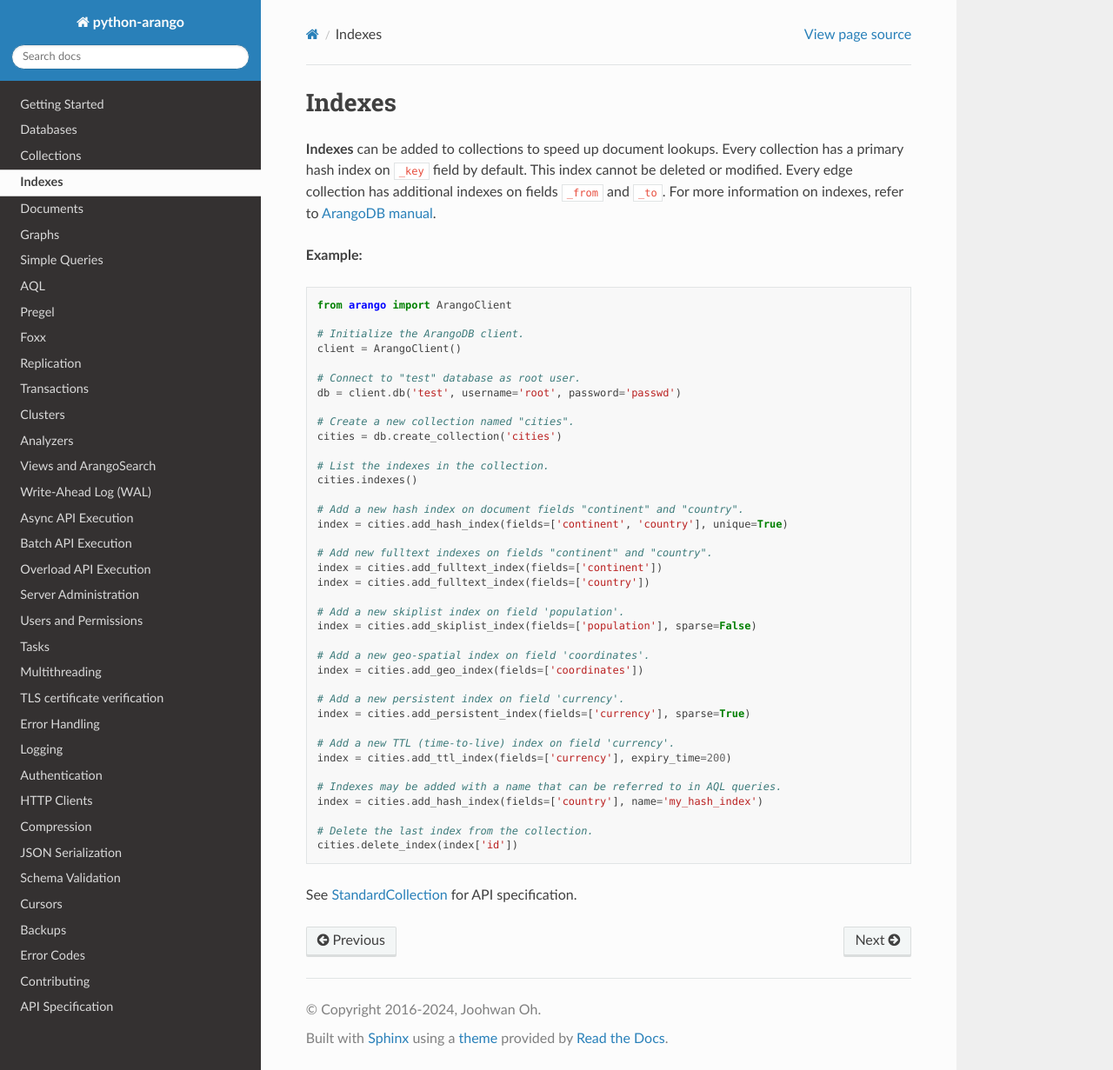
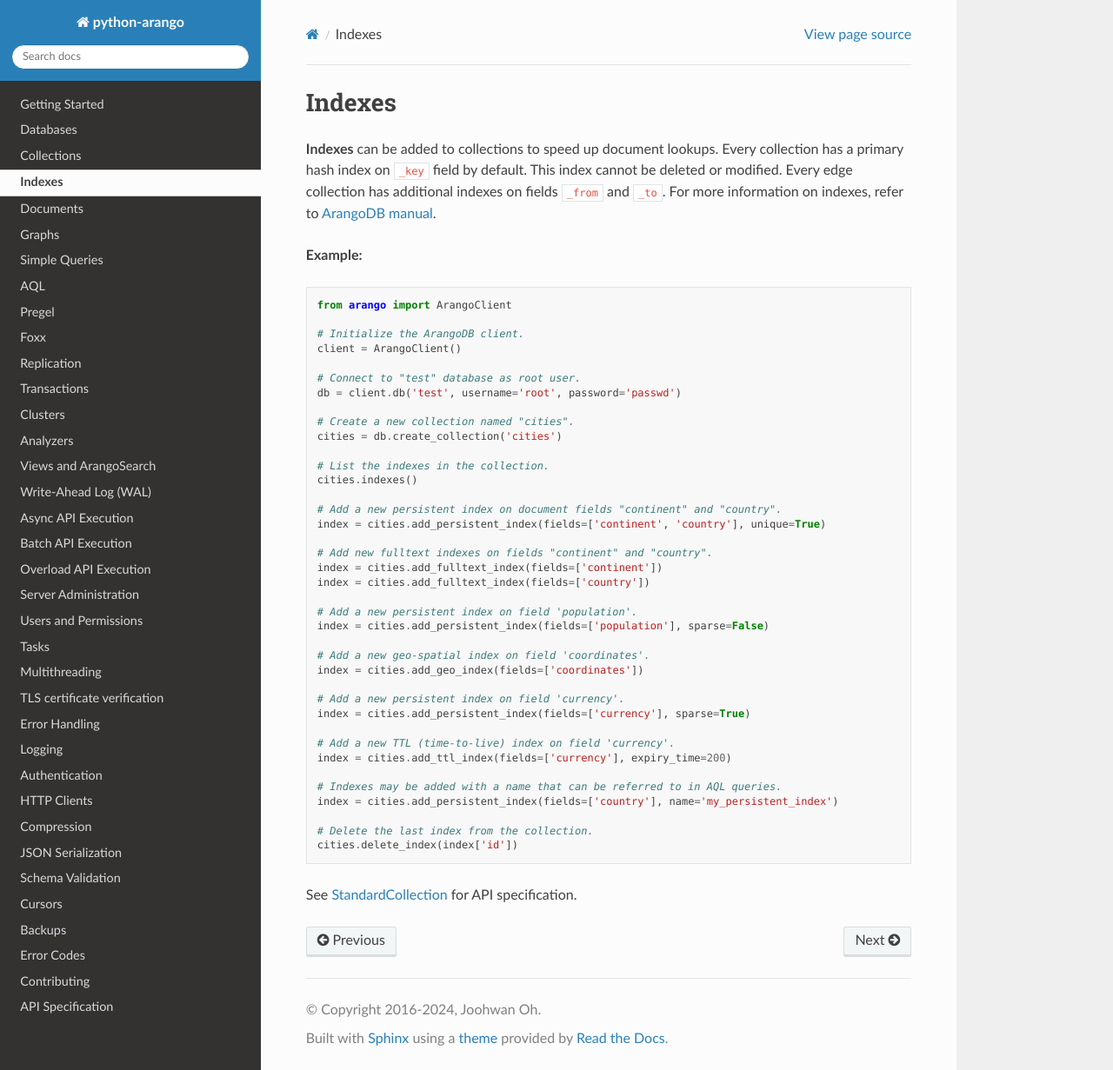
Before and after one commit to arangodb/python-arango, a Sphinx documentation site: the page built from docs/indexes.rst, in a window 1280 px wide and 1231 px high. Shown: the whole window at 87% size. Built offline with Sphinx 7.4.7 and the Read the Docs theme 2.0.0, drawn with Linux system fonts in a browser that asks for light colours.

Commit message:
Deprecating skiplist and hash indexes.

```diff
--- a/docs/indexes.rst
+++ b/docs/indexes.rst
@@ -27,15 +27,15 @@ on fields ``_from`` and ``_to``. For more information on indexes, refer to
     # List the indexes in the collection.
     cities.indexes()
 
-    # Add a new hash index on document fields "continent" and "country".
-    index = cities.add_hash_index(fields=['continent', 'country'], unique=True)
+    # Add a new persistent index on document fields "continent" and "country".
+    index = cities.add_persistent_index(fields=['continent', 'country'], unique=True)
 
     # Add new fulltext indexes on fields "continent" and "country".
     index = cities.add_fulltext_index(fields=['continent'])
     index = cities.add_fulltext_index(fields=['country'])
 
-    # Add a new skiplist index on field 'population'.
-    index = cities.add_skiplist_index(fields=['population'], sparse=False)
+    # Add a new persistent index on field 'population'.
+    index = cities.add_persistent_index(fields=['population'], sparse=False)
 
     # Add a new geo-spatial index on field 'coordinates'.
     index = cities.add_geo_index(fields=['coordinates'])
@@ -47,7 +47,7 @@ on fields ``_from`` and ``_to``. For more information on indexes, refer to
     index = cities.add_ttl_index(fields=['currency'], expiry_time=200)
 
     # Indexes may be added with a name that can be referred to in AQL queries.
-    index = cities.add_hash_index(fields=['country'], name='my_hash_index')
+    index = cities.add_persistent_index(fields=['country'], name='my_persistent_index')
 
     # Delete the last index from the collection.
     cities.delete_index(index['id'])
```
Also changed, not shown: README.md (+2 -2 lines), 1 other file.
